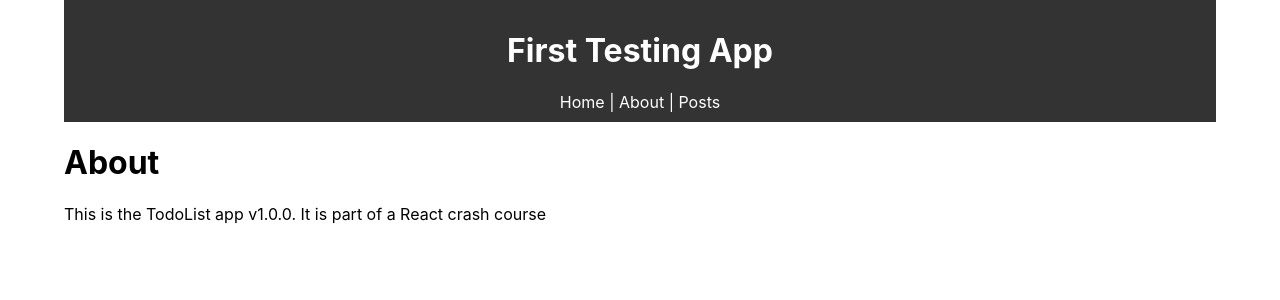
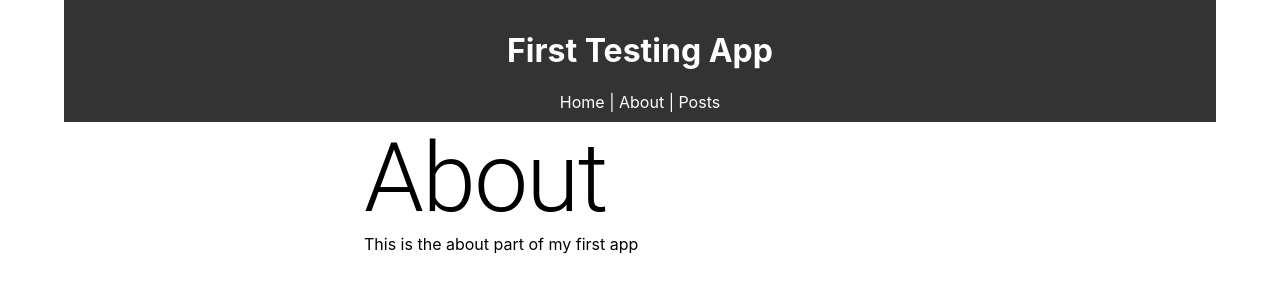
Before and after one commit to Lilit1523/reduxexample, a React (Create React App) app: page /about in a window 1280 px wide. Shown: the top 300 px of the page. Built offline with nearby package versions, Linux system fonts and the light colour scheme.

Commit message:
updated about page

```diff
--- a/src/components/pages/About.js
+++ b/src/components/pages/About.js
@@ -1,10 +1,18 @@
 import React from 'react';
+import Typography from '@material-ui/core/Typography';
+import Container from '@material-ui/core/Container';
 
 function About() {
 	return (
 		<React.Fragment>
-			<h1>About</h1>
-			<p>This is the TodoList app v1.0.0. It is part of a React crash course</p>
+			<Container component="main" maxWidth="sm">
+				<Typography component="h1" variant="h1">
+					About
+				</Typography>
+				<Typography component="p" variant="p">
+					This is the about part of my first app
+				</Typography>
+			</Container>
 		</React.Fragment>
 	)
 }
```
